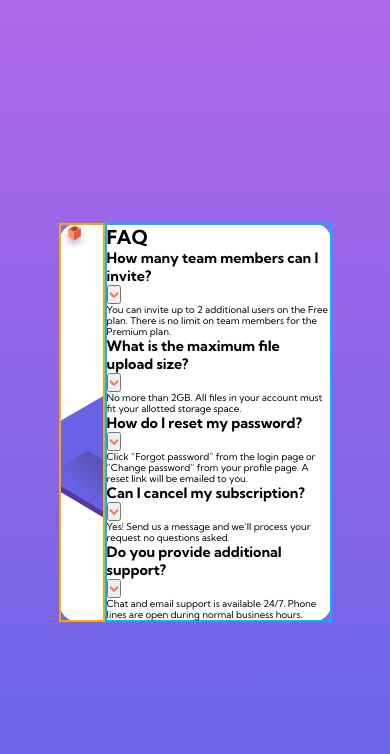
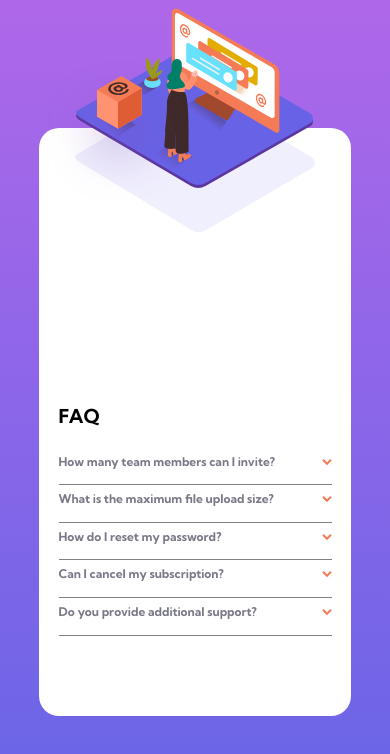
Before and after one commit to npr-dev/Faq-accordion, a plain HTML site: page index.html in a window 390 px wide. Drawn offline with Linux system fonts and the light colour scheme.

Commit message:
last commit

```diff
--- a/index.html
+++ b/index.html
@@ -30,55 +30,77 @@
 <body>
   <main>
     <div class="content">
-      <div class="logos">
-        <img id="box" src="./images/illustration-box-desktop.svg" alt="">
-      </div>
+      <img class="box" src="./images/illustration-box-desktop.svg" alt="">
+      <img src="./images/illustration-woman-online-mobile.svg" alt="" class="lady">
+
       <div class="accordion">
+
         <h1>FAQ</h1>
+        <div class="qa">
           <div class="question">
             <h2> How many team members can I invite?</h2>
-          <button><img src="./images/icon-arrow-down.svg" alt=""></button>
+            <button id="btn"><img src="./images/icon-arrow-down.svg" alt=""></button>
 
           </div>
           <p> You can invite up to 2 additional users on the Free plan. There is no limit on
             team members for the Premium plan.</p>
+        </div>
 
+        <div class="qa">
           <div class="question">
             <h2> What is the maximum file upload size?</h2>
-          <button><img src="./images/icon-arrow-down.svg" alt=""></button>
+            <button id="btn"><img src="./images/icon-arrow-down.svg" alt=""></button>
 
           </div>
 
           <p> No more than 2GB. All files in your account must fit your allotted storage space.</p>
+        </div>
 
+        <div class="qa">
           <div class="question">
             <h2> How do I reset my password?</h2>
-          <button><img src="./images/icon-arrow-down.svg" alt=""></button>
+            <button id="btn"><img src="./images/icon-arrow-down.svg" alt=""></button>
 
           </div>
           <p> Click “Forgot password” from the login page or “Change password” from your profile page.
             A reset link will be emailed to you.</p>
+        </div>
 
+        <div class="qa">
           <div class="question">
             <h2>Can I cancel my subscription?</h2>
-          <button><img src="./images/icon-arrow-down.svg" alt=""></button>
+            <button id="btn"><img src="./images/icon-arrow-down.svg" alt=""></button>
 
           </div>
-        Yes! Send us a message and we’ll process your request no questions asked.
+          <p> Yes! Send us a message and we’ll process your request no questions asked.</p>
+        </div>
 
+        <div class="qa">
           <div class="question">
             <h2> Do you provide additional support?</h2>
-          <button><img src="./images/icon-arrow-down.svg" alt=""></button>
+            <button id="btn"><img src="./images/icon-arrow-down.svg" alt=""></button>
 
           </div>
           <p>Chat and email support is available 24/7. Phone lines are open during normal business hours.</p>
         </div>
+
+      </div>
+
     </div>
 
   </main>
 
 
+  <script>
 
+    const myList = document.getElementsByClassName('qa');
+    for (i = 0; i < myList.length; i++) {
+      myList[i].addEventListener('click', function () {
+        this.classList.toggle('active')
+      })
+    }
+
+  </script>
 
 </body>
 
--- a/style.css
+++ b/style.css
@@ -12,6 +12,7 @@ body {
     background: linear-gradient(to bottom, hsl(273, 75%, 66%), hsl(240, 73%, 65%));
     background-repeat: no-repeat;
     font-family: 'Kumbh Sans', sans-serif;
+    font-size: 12px;
 }
 
 main {
@@ -22,33 +23,121 @@ main {
 }
 
 .content {
-    background: white url(./images/bg-pattern-desktop.svg)  no-repeat;
-    background-size:100%;
-    background-position: -400px -20px;
+    background-image: url(./images/bg-pattern-desktop.svg), url(./images/illustration-woman-online-desktop.svg);
+    background-color: white;
+    background-repeat: no-repeat;
+    background-size: auto;
+    background-position-x: -40vw, -5vw;
+    background-position-y: -20vw, 6vw;
     width: 70vw;
     height: auto;
     display: flex;
+    justify-content: center;
+    align-items: center;
     border-radius: 20px;
-}
-.accordion {
-    border: 2px solid rgb(0, 183, 255);
-    font-weight: 400;
-    font-size: 0.6em;
+    padding: 5rem;
 }
 
-.logos {
-    border: 2px solid orange;
-    width: 40%;
-    height: auto;
-    background:url(./images/illustration-woman-online-desktop.svg) center no-repeat;
-    background-position: -50px;
-
+h1 {
+    margin-bottom: 1em;
 }
 
-#lady {
-    width: 20vw;
+h2 {
+    color: hsl(240, 6%, 50%);
+    font-size: 1.5em;
+    padding: 0.5em 0;
 }
 
-#box {
-    width: 7vw;
+.active h2 {
+    font-size: 1.6em;
+    color: hsl(237, 12%, 33%);
 }
+
+p {
+    color: hsl(240, 6%, 50%);
+    width: 50ch;
+    height: 0;
+    overflow: hidden;
+    transform: translatex(100em);
+    transition: 1s;
+    margin-bottom: 1em;
+}
+
+.qa {
+    border-bottom: 1px solid grey;
+}
+
+.active p {
+    transform: translateY(0);
+    overflow: visible;
+    height: initial;
+    transition: 0.5s;
+}
+
+.accordion {
+    font-weight: 400;
+    font-size: 0.8em;
+    padding: 5em 0;
+    margin-left: 10rem;
+    width: 30vw;
+}
+
+.question {
+    display: flex;
+}
+
+button {
+    background: transparent;
+    border: none;
+    cursor: pointer;
+    margin-left: auto;
+}
+
+.box {
+    width: 200px;
+    height: 200px;
+    position: relative;
+    right: 200px;
+    top: 70px;
+}
+.lady {
+    display: none;
+}
+
+@media screen and (max-width: 1100px) {
+
+    .content {
+        display: flex;
+        flex-direction: column;
+        justify-content: center;
+        align-items: center;
+        background-color: white;
+        background-image: url(./images/bg-pattern-mobile.svg);
+        background-position: center top;
+        margin: 0;
+        width:80vw;
+    }
+    .accordion {
+        margin: 0;
+        padding: 0;
+        width: 70vw;
+    }
+    .box {
+        display: none;
+
+
+    }
+    h2 {
+        width: 50ch;
+        font-size: 12px ;
+    }
+    p {
+        width: 35ch;
+    }
+    .lady {
+        display: block;
+        position: relative;
+        bottom: 200px;
+        right: 15px;
+    }
+}
```
Lines whose indentation alone changed are shown as unchanged.
